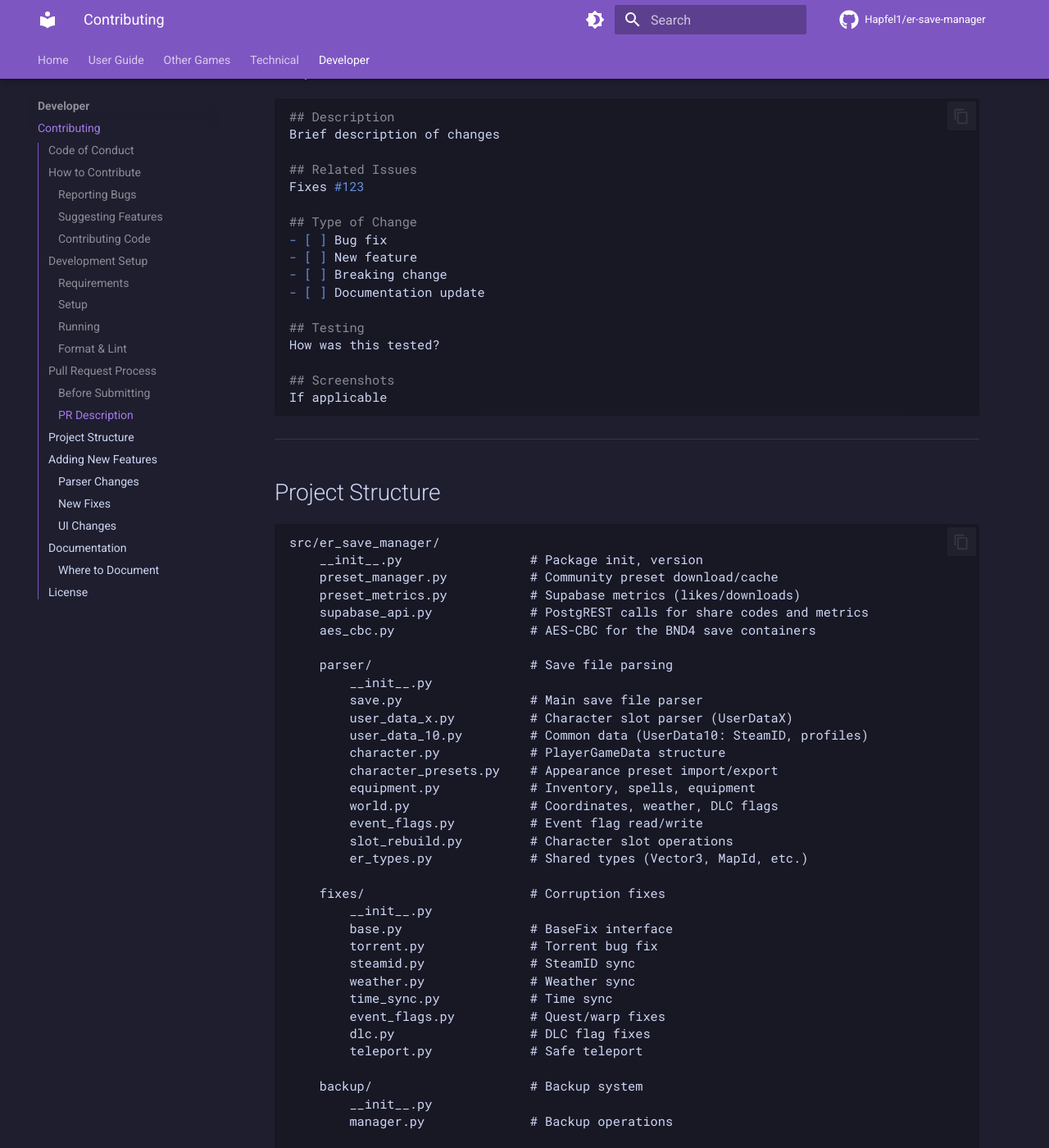
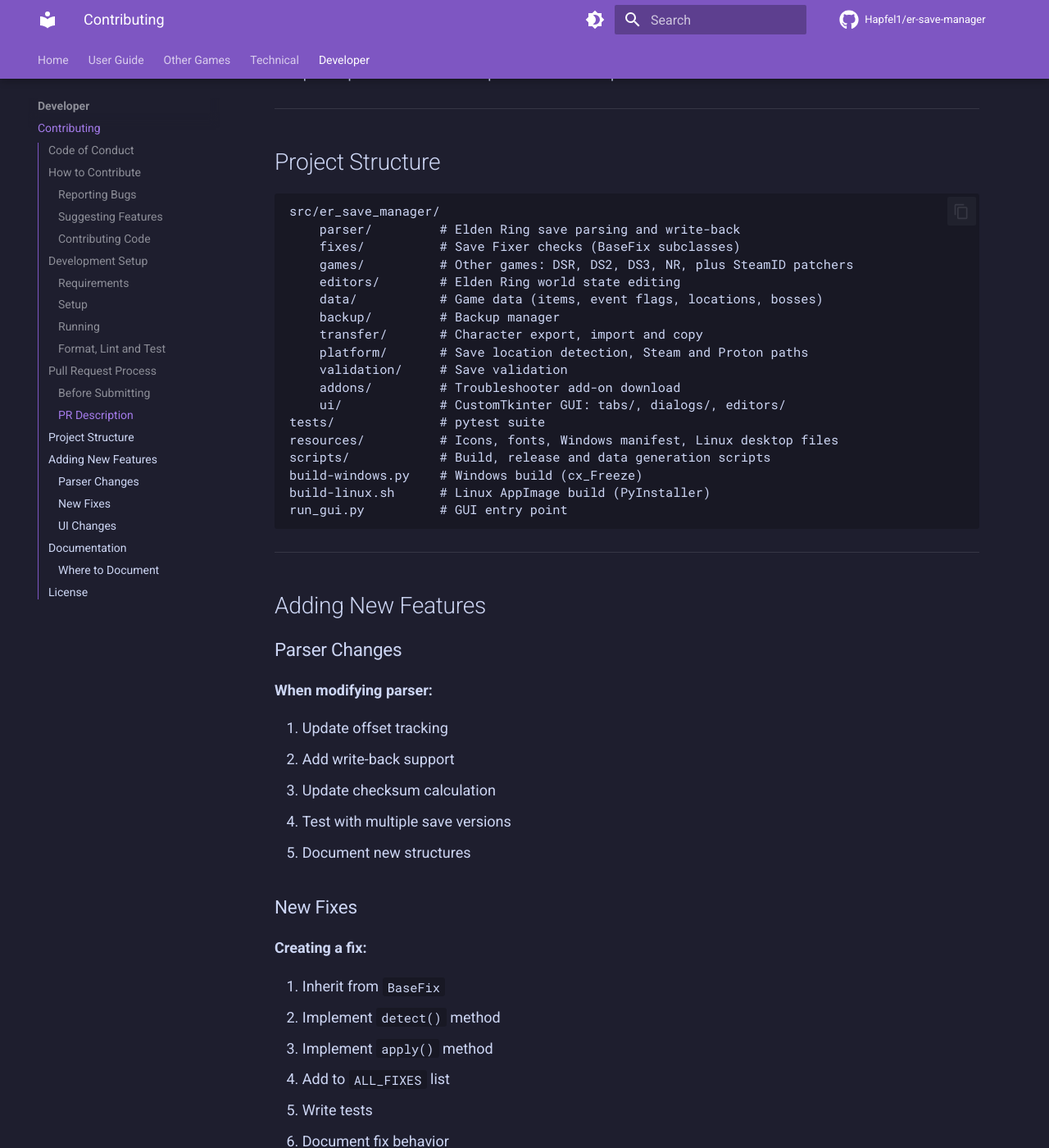
Before and after one commit to Hapfel1/er-save-manager, an MkDocs documentation site: the page built from docs/developer/contributing.md, in a window 1280 px wide and 1400 px high, scrolled down 3311 px. Shown: the whole window at 82% size. Built offline with MkDocs 1.6.1 and Material for MkDocs 9.7.7, drawn with Linux system fonts in a browser that asks for light colours; comment, search, counter and statistics services are not loaded; the version menu is left out; some of the changed text lies outside the part shown.

Commit message:
docs(community): code of conduct, security policy, contributing, templates, accessibility
Add the GitHub community files: Contributor Covenant 2.1, a security policy
using private vulnerability reporting, a short CONTRIBUTING pointing to the
docs guide, bug report, save corruption and feature request issue forms
with a Discord contact link, a pull request template and an accessibility
statement. Update the docs contributing page for uv sync, pytest, the
current project layout and CustomTkinter.

````diff
--- a/docs/developer/contributing.md
+++ b/docs/developer/contributing.md
@@ -25,14 +25,15 @@ Be respectful and constructive. We're all here to make a better tool.
 - Clear description
 - Steps to reproduce
 - Expected vs actual behavior
-- Save file
-- Error logs
+- Save file, zipped (GitHub does not accept .sl2 or .co2 directly)
+- `errors.log` from the settings data folder, when the app showed an error dialog
 - Operating system and version
 - Tool version
 
 **Where to report:**
 
-- GitHub Issues
+- [GitHub Issues](https://github.com/Hapfel1/er-save-manager/issues/new/choose), using the matching form
+- Questions and help: the [Discord server](https://dsc.gg/er-saveman)
 
 ### Suggesting Features
 
@@ -86,11 +83,12 @@ uv run python run_gui.py
 
 ---
 
-### Format & Lint
+### Format, Lint and Test
 
 ```bash
 uv run ruff check
 uv run ruff format
+uv run pytest
 ```
 
 ---
@@ -99,7 +97,7 @@ uv run ruff format
 
 ### Before Submitting
 
-1. Code follows style guidelines
+1. `ruff check`, `ruff format` and `pytest` pass
 2. Documentation updated
 3. Commit messages clear
 
@@ -113,26 +111,7 @@ uv run ruff format
 - Testing performed
 - Screenshots (if UI changes)
 
-**Template:**
-```markdown
-## Description
-Brief description of changes
-
-## Related Issues
-Fixes #123
-
-## Type of Change
-- [ ] Bug fix
-- [ ] New feature
-- [ ] Breaking change
-- [ ] Documentation update
-
-## Testing
-How was this tested?
-
-## Screenshots
-If applicable
-```
+The pull request form on GitHub prefills a short template.
 
 ---
 
@@ -140,140 +119,23 @@ If applicable
 
 ```
 src/er_save_manager/
-    __init__.py                 # Package init, version
-    preset_manager.py           # Community preset download/cache
-    preset_metrics.py           # Supabase metrics (likes/downloads)
-    supabase_api.py             # PostgREST calls for share codes and metrics
-    aes_cbc.py                  # AES-CBC for the BND4 save containers
-
-    parser/                     # Save file parsing
-        __init__.py
-        save.py                 # Main save file parser
-        user_data_x.py          # Character slot parser (UserDataX)
-        user_data_10.py         # Common data (UserData10: SteamID, profiles)
-        character.py            # PlayerGameData structure
-        character_presets.py    # Appearance preset import/export
-        equipment.py            # Inventory, spells, equipment
-        world.py                # Coordinates, weather, DLC flags
-        event_flags.py          # Event flag read/write
-        slot_rebuild.py         # Character slot operations
-        er_types.py             # Shared types (Vector3, MapId, etc.)
-
-    fixes/                      # Corruption fixes
-        __init__.py
-        base.py                 # BaseFix interface
-        torrent.py              # Torrent bug fix
-        steamid.py              # SteamID sync
-        weather.py              # Weather sync
-        time_sync.py            # Time sync
-        event_flags.py          # Quest/warp fixes
-        dlc.py                  # DLC flag fixes
-        teleport.py             # Safe teleport
-
-    backup/                     # Backup system
-        __init__.py
-        manager.py              # Backup operations
-
-    data/                       # Game data
-        __init__.py
-        boss_data.py            # Boss respawner data
-        event_flags_db.py       # Event flag database
-        gestures.py             # Gesture unlock data
-        item_database.py        # Item IDs and names
-        locations.py            # World locations for teleport
-        regions.py              # Region unlock data
-        starting_classes.py     # Character class data
-        items/                  # Item category text files
-
-    editors/                    # High-level editors
-        __init__.py
-        world_state.py          # World state editor
-
-    platform/                   # Platform-specific utilities
-        __init__.py
-        utils.py                # Save file detection, Steam paths
-
-    transfer/                   # Character transfer
-        __init__.py
-        character_ops.py        # Export/import/move operations
-
-    validation/                 # Save file validation
-        __init__.py
-
-    ui/                         # GUI (CustomTkinter)
-        __init__.py
-        gui.py                  # Main application window
-        settings.py             # Settings manager
-        theme.py                # Custom theme configuration
-        utils.py                # UI utilities
-        messagebox.py           # Custom message boxes
-
-        tabs/                   # Main UI tabs
-            __init__.py
-            character_management_tab.py
-            save_inspector_tab.py
-            appearance_tab.py
-            world_state_tab.py
-            steamid_patcher_tab.py
-            event_flags_tab.py
-            gestures_regions_tab.py
-            advanced_tools_tab.py
-            backup_manager_tab.py
-            settings_tab.py
-
-        dialogs/                # Dialog windows
-            __init__.py
-            character_details.py    # Character info dialog
-            save_selector.py        # Multi-save selector
-            preset_browser.py       # Community preset browser
-            browser_submission.py   # Preset submission dialog
-            backup_pruning_warning.py
-
-        editors/                # Inline editors
-            __init__.py
-            equipment_editor.py
-            stats_editor.py
-            character_info_editor.py
-            inventory_editor.py
-
-        widgets/                # Custom widgets
-            __init__.py
-            scrollable_frame.py
-
-resources/
-    eventflag_bst.txt           # Event flag BST mapping
-    icon/
-        icon.ico                # Windows icon
-        icon.png                # Linux/cross-platform icon
-    linux/
-        io.github.hapfel1.er_save_manager.desktop # Linux desktop entry
-        io.github.hapfel1.er_save_manager.appdata.xml # AppStream metadata
-        appimage-signing-key.asc # Public key for AppImage signatures
-
-data/                           # User data (gitignored)
-    settings.json               # User settings and preferences
-    presets/
-        cache.json              # Preset metadata cache
-        preset_*.json           # Downloaded preset data
-        thumbnails/             # Preset thumbnail images (permanent)
-        full_images/            # Full preview images (LRU cache, 500MB, 7-day expiry)
-
-scripts/                        # Build/release scripts
-    bump_version.py
-    create_release.sh
-    extract_changelog.sh
-    prepare_artifacts.sh
-
-tests/                          # Unit tests
-    __init__.py
-    test_init.py
-
-build-windows.py                # Windows build script (cx_Freeze)
-build-linux.sh                  # Linux build script (PyInstaller)
-run_gui.py                      # GUI entry point
-main.py                         # CLI entry point (legacy)
-pyproject.toml                  # Project metadata and dependencies
-.python-version                 # Python version (3.13+)
+    parser/         # Elden Ring save parsing and write-back
+    fixes/          # Save Fixer checks (BaseFix subclasses)
+    games/          # Other games: DSR, DS2, DS3, NR, plus SteamID patchers
+    editors/        # Elden Ring world state editing
+    data/           # Game data (items, event flags, locations, bosses)
+    backup/         # Backup manager
+    transfer/       # Character export, import and copy
+    platform/       # Save location detection, Steam and Proton paths
+    validation/     # Save validation
+    addons/         # Troubleshooter add-on download
+    ui/             # CustomTkinter GUI: tabs/, dialogs/, editors/
+tests/              # pytest suite
+resources/          # Icons, fonts, Windows manifest, Linux desktop files
+scripts/            # Build, release and data generation scripts
+build-windows.py    # Windows build (cx_Freeze)
+build-linux.sh      # Linux AppImage build (PyInstaller)
+run_gui.py          # GUI entry point
 ```
 
 ---
@@ -321,7 +183,7 @@ class MyCustomFix(BaseFix):
 **When modifying UI:**
 
 1. Follow existing patterns
-2. Use Qt signals/slots properly
+2. Use CustomTkinter widgets and the shared helpers in `ui/`
 3. Handle errors gracefully
 4. Add progress indicators
 5. Test on all platforms
````
Also changed, not shown: other parts of docs/developer/contributing.md (+4 -8 lines), .github/ACCESSIBILITY.md (added), .github/CODE_OF_CONDUCT.md (added), .github/CONTRIBUTING.md (added), .github/SECURITY.md (added), .github/pull_request_template.md (added), 4 other files.
